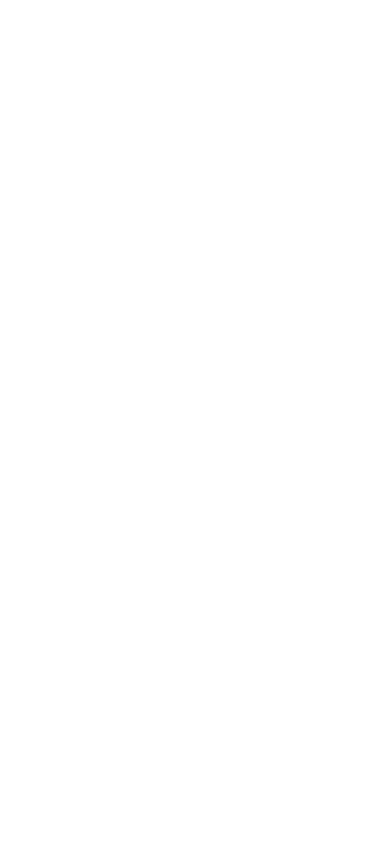
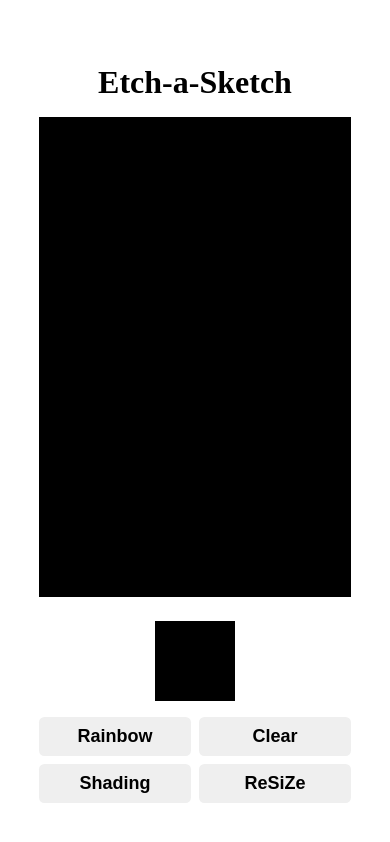
Before and after one commit to DomilsonFirmino/Etch-a-Sketch, a plain HTML site: page index.html in a window 390 px wide. Drawn offline with Linux system fonts and the light colour scheme.

Commit message:
mobile layout

```diff
--- a/index.html
+++ b/index.html
@@ -8,6 +8,35 @@
     <title>Etch-a-Sketch</title>
 </head>
 <body>
+    <main class="container">
+
+        <h1>Etch-a-Sketch</h1>
+
+        <div class="body">
+
+            <div class="right grid">
+                DOmilson
+            </div>
+
+            <div class="left">
+                <div class="color">
+                </div>
+                <div class="buttons row">
+                    <div class="left_side side row">
+                        <button>Rainbow</button>
+                        <button>Shading</button>
+                    </div>
+
+                    <div class="right_side side row">
+                        <button>Clear</button>
+                        <button>ReSiZe</button>
+                    </div>
+                </div>
+            </div>
+
+        </div>
+
+    </main>
     <script src="script.js"></script>
 </body>
 </html>
--- a/script.js
+++ b/script.js
@@ -0,0 +1,11 @@
+const game_body = document.querySelector('.game__body')
+
+let size = 16
+
+function gene(){
+    for (let i = 0; i < size*size; i++){
+        let a = document.createElement('div');
+        a.classList.add('card');
+        game_body.appendChild(a);
+    }
+}
--- a/style.css
+++ b/style.css
@@ -1,16 +1,75 @@
 :root{
-    --primary: hsl(0,0,0);
-    --secondary: hsl(100,100,100);
+    --primary: hsl(0, 0%, 0%);
+    --secondary: hsl(0, 0%, 100%);
 
-    --fw-bold: 800;
-    --fw-regular: 400;
-    --fw-medium: 600;
+    --fw-900: 900;
+    --fw-700: 700;
+    --fw-400: 400;
 
-    --fs: 1.5rem;
+    --fs-normal: 1.125rem;
+    --fs-medium: 1.5rem;
+    --fs-big: 2.5rem;
+
+
+    --grid-size: 16;
+
+    --border-radius: .3em;
+
+    --clr-colorpicker: black;
+
 }
 *, *::after, *::before{
     margin: 0;
     padding: 0;
     box-sizing: border-box;
-    font-family: sans-serif;
 }
+
+.container{
+    width: 80%;
+    max-width: 100%;
+    margin: 0 auto;
+}
+.row{
+    display: flex;
+    gap: .5em;
+    width: 100%;
+}
+
+.side{
+    flex-direction: column;
+}
+.side button{
+    font-size: 18px;
+    border: none;
+    padding: .5em 1em;
+    border-radius: var(--border-radius);
+    font-weight: 700;
+    cursor: pointer;
+}
+
+
+
+
+
+
+main{
+    padding-top: 4em;
+    text-align: center;
+}
+h1{
+    margin-bottom: .5em;
+    font-weight: bold;
+}
+.left .color{
+    width: 5em;
+    height: 5em;
+    background-color: var(--clr-colorpicker);
+    margin: 0 auto;
+    margin-bottom: 1em;
+    cursor: pointer;
+}
+.right{
+    background-color: black;
+    height: 30em;
+    margin-bottom: 1.5em;
+}
```
